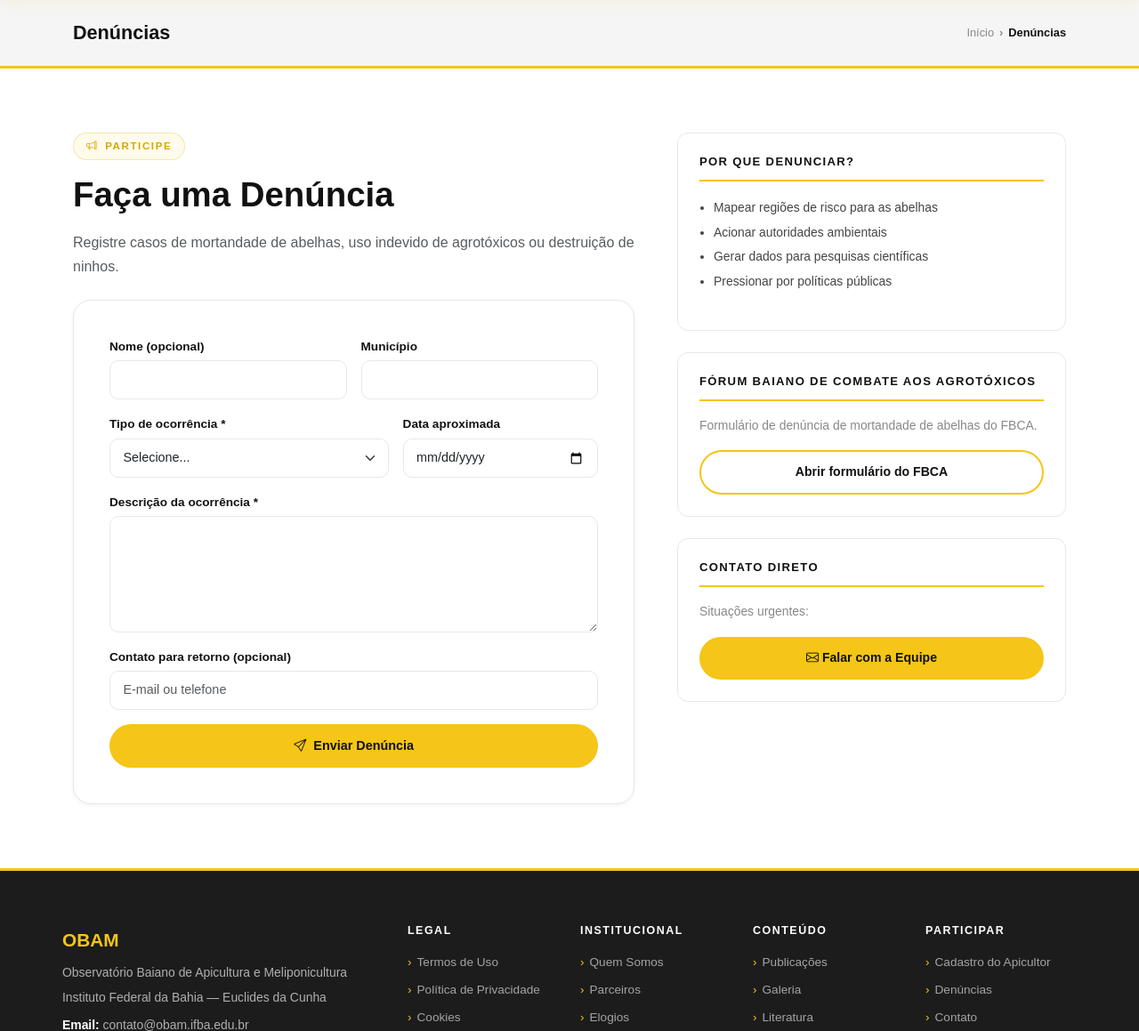
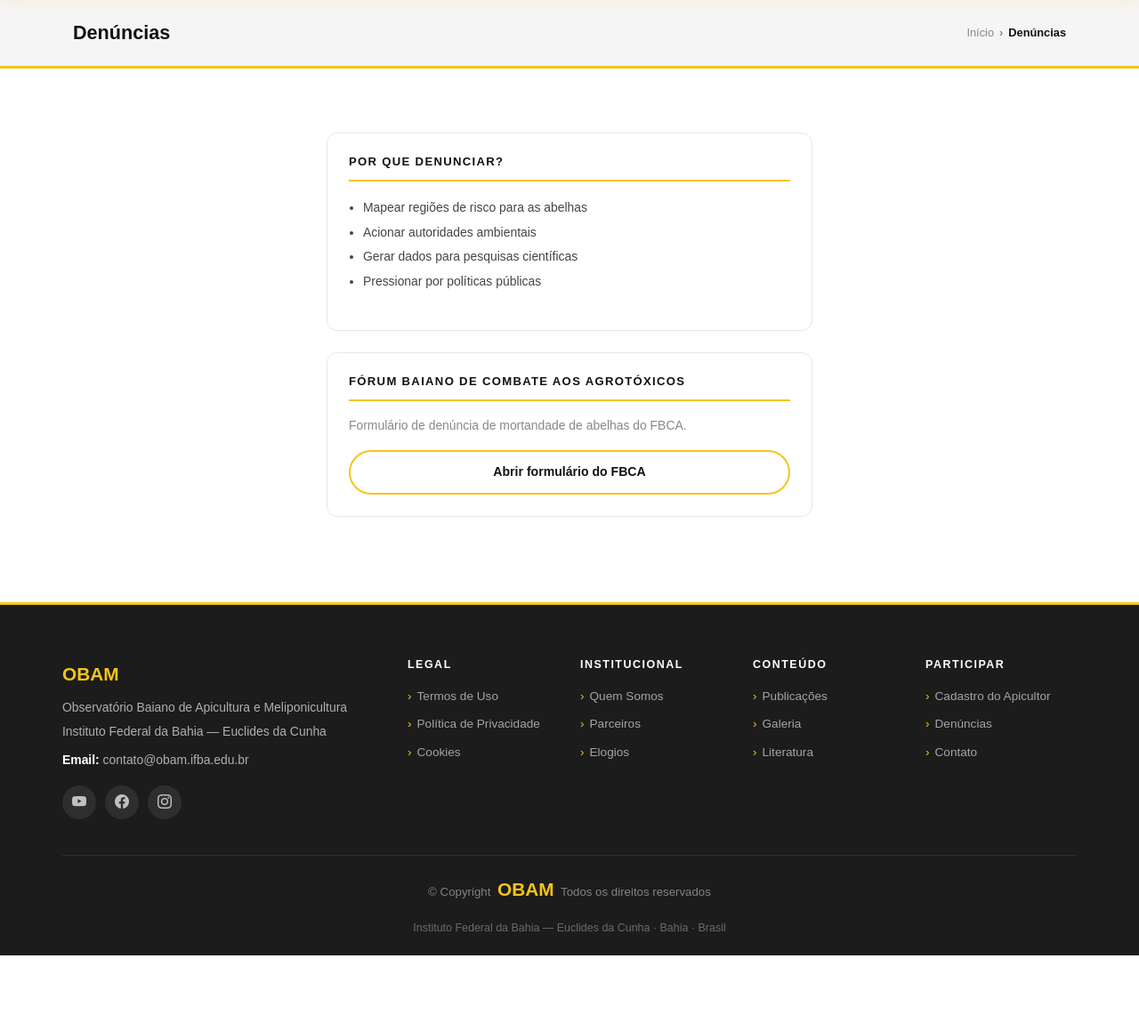
Before and after one commit to Ysac-logic/OBAM-PHP, a PHP site: page /denuncias.php in a window 1280 px wide. Shown: the part 72-1231 px from the top of the page at 89% size. After the commit the page ends 1146 px from the top, so only its background shows below. Run offline with PHP 8.4, Linux system fonts and the light colour scheme; data comes from the database, SQL or seed files in the repository.

Commit message:
Remove formulário interno de denúncias e mantém link do FBCA
Co-Authored-By: Claude Sonnet 5.5 <noreply@anthropic.com>

```diff
--- a/denuncias.php
+++ b/denuncias.php
@@ -1,38 +1,9 @@
 <?php
 require __DIR__ . '/inc/layout.php';
-$tipos = ['Mortandade de abelhas', 'Uso inadequado de agrotóxico', 'Destruição de ninho / colmeia', 'Queimada próxima a apiário', 'Outro'];
-if (is_post()) {
-    csrf_check();
-    $d = post('descricao'); $data = post('data_ocorrencia'); $tipo = post('tipo');
-    if (post('website') !== '' || throttle('den', 5, 3600)) flash('Não foi possível enviar agora. Tente mais tarde.', 'warning');
-    elseif ($d === '' || !in_array($tipo, $tipos, true)) flash('Informe o tipo e a descrição da ocorrência.', 'danger');
-    else {
-        $dt = $data && preg_match('/^\d{4}-\d{2}-\d{2}$/', $data) ? $data : null;
-        qx('INSERT INTO denuncias (nome,municipio,tipo,data_ocorrencia,descricao,contato) VALUES (?,?,?,?,?,?)', [mb_substr(post('nome'), 0, 120), mb_substr(post('municipio'), 0, 120), $tipo, $dt, mb_substr($d, 0, 5000), mb_substr(post('contato'), 0, 160)]);
-        flash('Denúncia registrada. Obrigado por ajudar a proteger as abelhas!'); redirect(u('denuncias.php'));
-    }
-}
 site_header('Denúncias'); page_title('Denúncias');
 ?>
-<section class="section"><div class="container"><div class="row g-5 align-items-start">
-  <div class="col-lg-7" data-aos="fade-right">
-    <span class="section-label"><i class="bi bi-megaphone"></i> Participe</span><h2 class="section-title mb-3">Faça uma Denúncia</h2>
-    <p class="text-muted mb-4">Registre casos de mortandade de abelhas, uso indevido de agrotóxicos ou destruição de ninhos.</p>
-    <div class="form-card"><form method="post"><?= csrf_field() ?>
-      <input type="text" name="website" tabindex="-1" autocomplete="off" style="position:absolute;left:-9999px" aria-hidden="true">
-      <div class="row g-3">
-        <div class="col-sm-6"><label>Nome (opcional)</label><input class="form-control" name="nome" maxlength="120"></div>
-        <div class="col-sm-6"><label>Município</label><input class="form-control" name="municipio" maxlength="120"></div>
-        <div class="col-md-7"><label>Tipo de ocorrência *</label><select class="form-select" name="tipo" required><option value="">Selecione...</option><?php foreach ($tipos as $t): ?><option><?= e($t) ?></option><?php endforeach; ?></select></div>
-        <div class="col-md-5"><label>Data aproximada</label><input class="form-control" type="date" name="data_ocorrencia" max="<?= date('Y-m-d') ?>"></div>
-        <div class="col-12"><label>Descrição da ocorrência *</label><textarea class="form-control" name="descricao" rows="5" required maxlength="5000"></textarea></div>
-        <div class="col-12"><label>Contato para retorno (opcional)</label><input class="form-control" name="contato" maxlength="160" placeholder="E-mail ou telefone"></div>
-        <div class="col-12"><button class="btn-submit"><i class="bi bi-send me-2"></i>Enviar Denúncia</button></div>
-      </div></form></div>
-  </div>
-  <div class="col-lg-5" data-aos="fade-left">
+<section class="section"><div class="container"><div class="row justify-content-center"><div class="col-lg-6" data-aos="fade-up">
     <div class="sidebar-widget mb-4"><h4>Por que denunciar?</h4><ul style="font-size:.87rem;padding-left:16px;line-height:2;"><li>Mapear regiões de risco para as abelhas</li><li>Acionar autoridades ambientais</li><li>Gerar dados para pesquisas científicas</li><li>Pressionar por políticas públicas</li></ul></div>
     <?php if (cfg('denuncia_externa_url')): ?><div class="sidebar-widget mb-4"><h4>Fórum Baiano de Combate aos Agrotóxicos</h4><p style="font-size:.87rem;color:var(--gray-500)">Formulário de denúncia de mortandade de abelhas do FBCA.</p><a href="<?= e(cfg('denuncia_externa_url')) ?>" target="_blank" rel="noopener" class="btn-outline-y d-block text-center">Abrir formulário do FBCA</a></div><?php endif; ?>
-    <div class="sidebar-widget"><h4>Contato Direto</h4><p style="font-size:.87rem;color:var(--gray-500)">Situações urgentes:</p><a href="<?= u('contato.php') ?>" class="btn-primary-y d-block text-center"><i class="bi bi-envelope"></i> Falar com a Equipe</a></div>
   </div></div></div></section>
 <?php site_footer();
```
